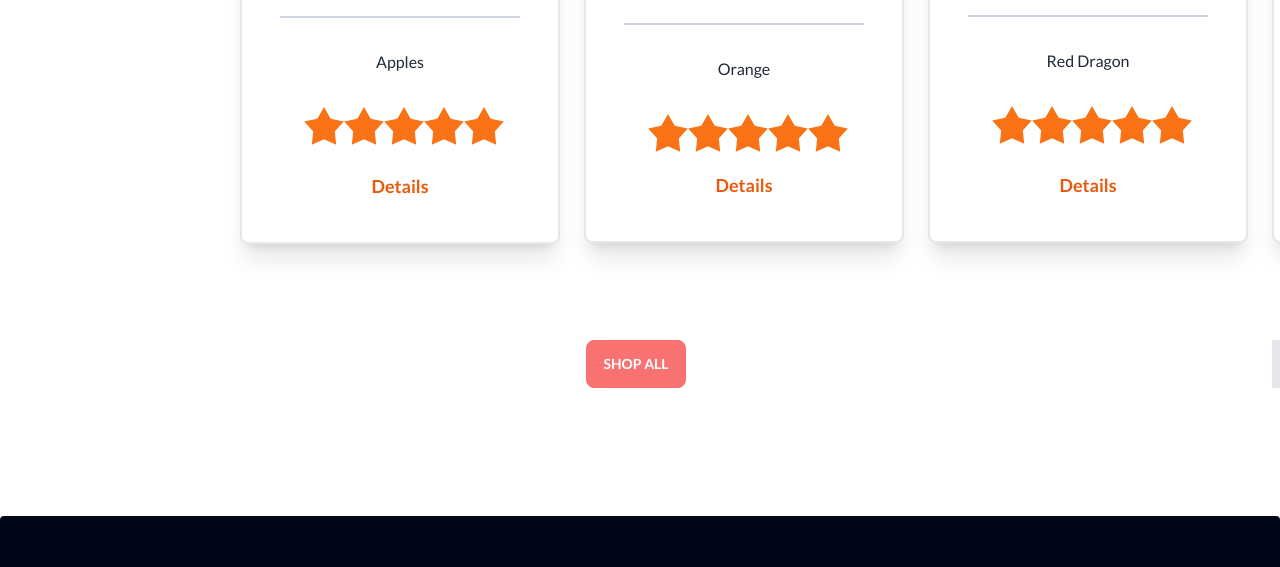
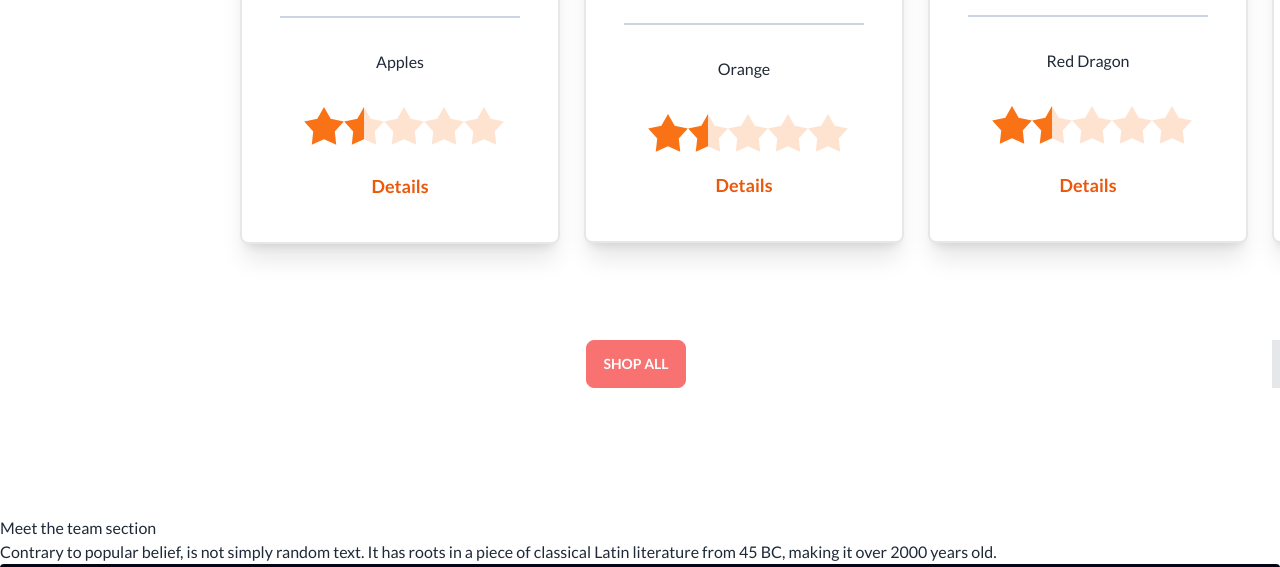
Before and after one commit to atikroman2019/Fruit-Burst-Main, a plain HTML site: page index.html in a window 1280 px wide. Shown: the part 841-1408 px from the top of the page. Drawn offline with nearby package versions, Linux system fonts and the light colour scheme.

Commit message:
review-updated

```diff
--- a/index.html
+++ b/index.html
@@ -112,48 +112,48 @@
                   />
                   <input
                     type="radio"
-                    name="rating-10"
+                    name="rating-11"
                     class="bg-orange-500 mask mask-star-2 mask-half-2"
                   />
                   <input
                     type="radio"
-                    name="rating-10"
+                    name="rating-12"
                     class="bg-orange-500 mask mask-star-2 mask-half-1"
                     checked
                   />
                   <input
                     type="radio"
-                    name="rating-10"
+                    name="rating-13"
                     class="bg-orange-500 mask mask-star-2 mask-half-2"
                   />
                   <input
                     type="radio"
-                    name="rating-10"
+                    name="rating-14"
                     class="bg-orange-500 mask mask-star-2 mask-half-1"
                   />
                   <input
                     type="radio"
-                    name="rating-10"
+                    name="rating-15"
                     class="bg-orange-500 mask mask-star-2 mask-half-2"
                   />
                   <input
                     type="radio"
-                    name="rating-10"
+                    name="rating-16"
                     class="bg-orange-500 mask mask-star-2 mask-half-1"
                   />
                   <input
                     type="radio"
-                    name="rating-10"
+                    name="rating-17"
                     class="bg-orange-500 mask mask-star-2 mask-half-2"
                   />
                   <input
                     type="radio"
-                    name="rating-10"
+                    name="rating-18"
                     class="bg-orange-500 mask mask-star-2 mask-half-1"
                   />
                   <input
                     type="radio"
-                    name="rating-10"
+                    name="rating-19"
                     class="bg-orange-500 mask mask-star-2 mask-half-2"
                   />
                 </div>
@@ -184,53 +184,53 @@
                   <input type="radio" name="rating-10" class="rating-hidden" />
                   <input
                     type="radio"
-                    name="rating-10"
+                    name="rating-29"
                     class="bg-orange-500 mask mask-star-2 mask-half-1"
                   />
                   <input
                     type="radio"
-                    name="rating-10"
+                    name="rating-28"
                     class="bg-orange-500 mask mask-star-2 mask-half-2"
                   />
                   <input
                     type="radio"
-                    name="rating-10"
+                    name="rating-27"
                     class="bg-orange-500 mask mask-star-2 mask-half-1"
                     checked
                   />
                   <input
                     type="radio"
-                    name="rating-10"
+                    name="rating-26"
                     class="bg-orange-500 mask mask-star-2 mask-half-2"
                   />
                   <input
                     type="radio"
-                    name="rating-10"
+                    name="rating-25"
                     class="bg-orange-500 mask mask-star-2 mask-half-1"
                   />
                   <input
                     type="radio"
-                    name="rating-10"
+                    name="rating-24"
                     class="bg-orange-500 mask mask-star-2 mask-half-2"
                   />
                   <input
                     type="radio"
-                    name="rating-10"
+                    name="rating-23"
                     class="bg-orange-500 mask mask-star-2 mask-half-1"
                   />
                   <input
                     type="radio"
-                    name="rating-10"
+                    name="rating-22"
                     class="bg-orange-500 mask mask-star-2 mask-half-2"
                   />
                   <input
                     type="radio"
-                    name="rating-10"
+                    name="rating-21"
                     class="bg-orange-500 mask mask-star-2 mask-half-1"
                   />
                   <input
                     type="radio"
-                    name="rating-10"
+                    name="rating-20"
                     class="bg-orange-500 mask mask-star-2 mask-half-2"
                   />
                 </div>
@@ -261,53 +261,53 @@
                   <input type="radio" name="rating-10" class="rating-hidden" />
                   <input
                     type="radio"
-                    name="rating-10"
+                    name="rating-30"
                     class="bg-orange-500 mask mask-star-2 mask-half-1"
                   />
                   <input
                     type="radio"
-                    name="rating-10"
+                    name="rating-31"
                     class="bg-orange-500 mask mask-star-2 mask-half-2"
                   />
                   <input
                     type="radio"
-                    name="rating-10"
+                    name="rating-32"
                     class="bg-orange-500 mask mask-star-2 mask-half-1"
                     checked
                   />
                   <input
                     type="radio"
-                    name="rating-10"
+                    name="rating-33"
                     class="bg-orange-500 mask mask-star-2 mask-half-2"
                   />
                   <input
                     type="radio"
-                    name="rating-10"
+                    name="rating-34"
                     class="bg-orange-500 mask mask-star-2 mask-half-1"
                   />
                   <input
                     type="radio"
-                    name="rating-10"
+                    name="rating-35"
                     class="bg-orange-500 mask mask-star-2 mask-half-2"
                   />
                   <input
                     type="radio"
-                    name="rating-10"
+                    name="rating-36"
                     class="bg-orange-500 mask mask-star-2 mask-half-1"
                   />
                   <input
                     type="radio"
-                    name="rating-10"
+                    name="rating-37"
                     class="bg-orange-500 mask mask-star-2 mask-half-2"
                   />
                   <input
                     type="radio"
-                    name="rating-10"
+                    name="rating-38"
                     class="bg-orange-500 mask mask-star-2 mask-half-1"
                   />
                   <input
                     type="radio"
-                    name="rating-10"
+                    name="rating-39"
                     class="bg-orange-500 mask mask-star-2 mask-half-2"
                   />
                 </div>
@@ -402,6 +402,22 @@
       <div class="flex justify-center border-r-8 gap-2 mt-12 mb-32">
         <button class="btn btn-error text-white">Shop All</button>
       </div>
+
+      <!-- Meet the team section -->
+      <section>
+        <div>
+          <div>
+            <h2>Meet the team section</h2>
+            <p>
+              Contrary to popular belief, is not simply random text. It has
+              roots in a piece of classical Latin literature from 45 BC, making
+              it over 2000 years old.
+            </p>
+          </div>
+          <!-- Team photo section -->
+          <div></div>
+        </div>
+      </section>
     </main>
 
     <footer
```
